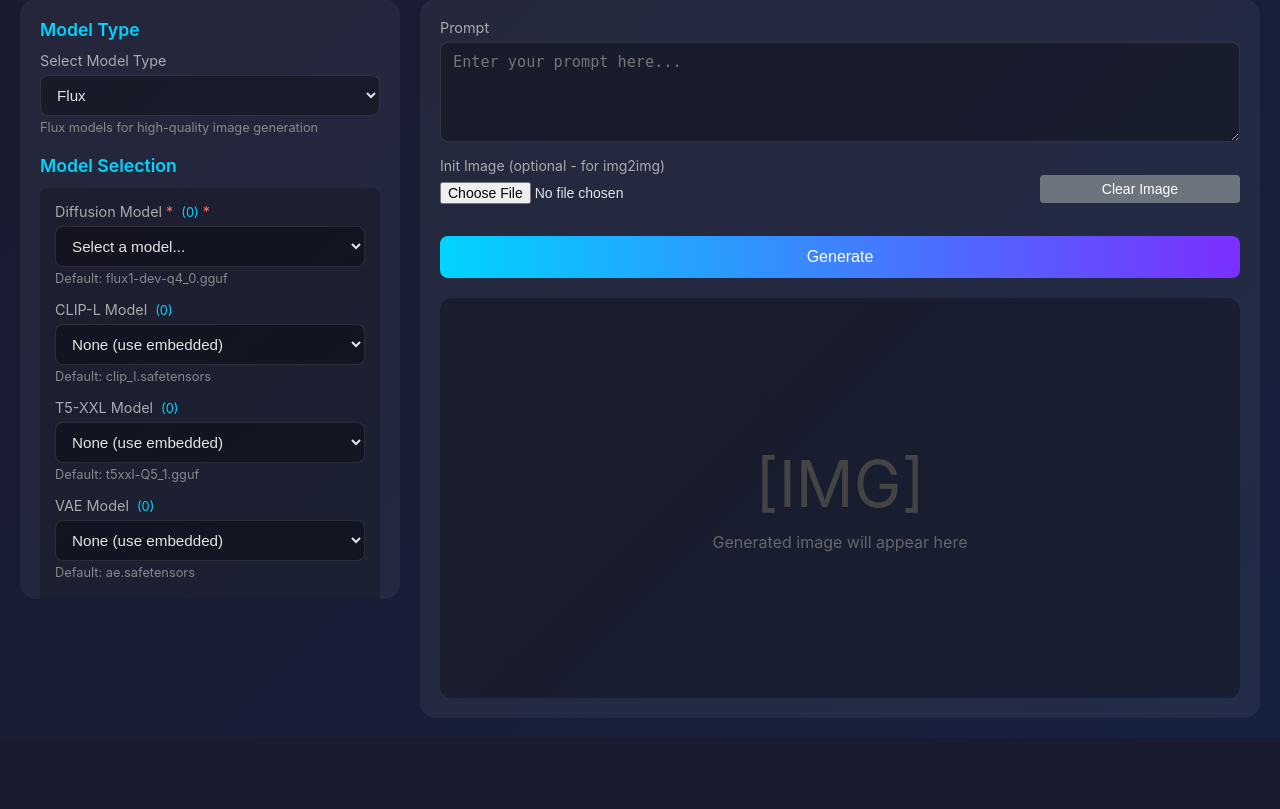
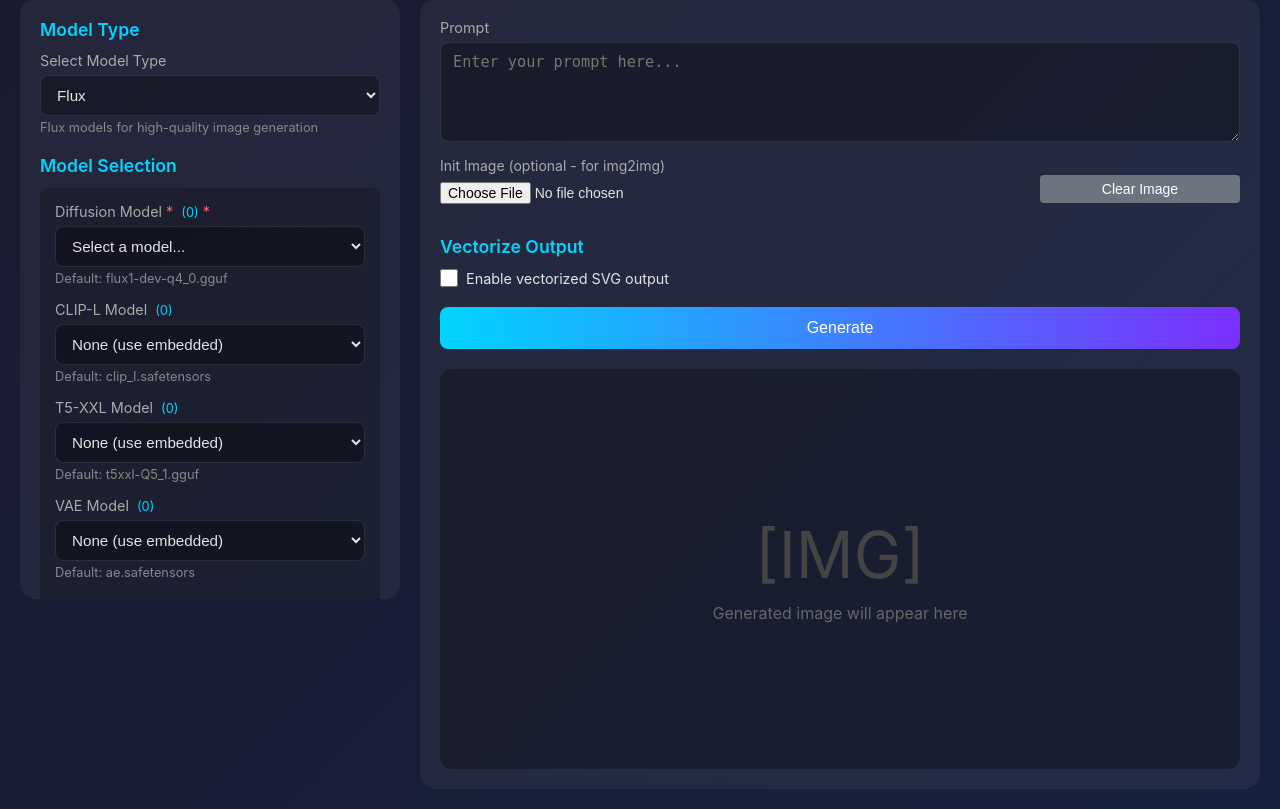
Before and after one commit to taltoris/SD.cpp-WebUI, a Flask app: page / in a window 1280 px wide. Shown: the part 235-1044 px from the top of the page. Before the commit the page ends 973 px from the top, so only its background shows below. Run offline with Flask 3, Linux system fonts and the light colour scheme; data that the repository does not hold is empty.

Commit message:
added the ability to vectorize output

```diff
--- a/app.py
+++ b/app.py
@@ -377,6 +377,21 @@ def generate():
         guidance = float(data['guidance'])
         init_img = data.get('init_img')
         strength = float(data.get('strength', 0.75)) if data.get('strength') else None
+
+        # Vectorize options
+        vectorize_enabled = data.get('vectorize', False)
+        num_colors = int(data.get('num_colors', 8))
+        as_stroke = data.get('as_stroke', False)
+        smoothness = data.get('smoothness', 0.5)
+        if isinstance(smoothness, int) and smoothness > 1:
+            smoothness = smoothness / 100.0
+        color_match = data.get('color_match', True)
+        svg_width = int(data.get('svg_width', width))
+        svg_height = int(data.get('svg_height', height))
+        min_blob_area = int(data.get('min_blob_area', 80))
+        simplify_epsilon = float(data.get('simplify_epsilon', 1.5))
+        depth_mode = data.get('depth_mode', 'y')
+        kmeans_n_init = int(data.get('kmeans_n_init', 3))
     except (ValueError, TypeError) as e:
         is_generating = False  # *** RESET FLAG ON ERROR ***
         return jsonify({'status': 'error', 'message': f'Invalid parameter type: {str(e)}'}), 400
@@ -418,11 +433,42 @@ def generate():
             )
 
         if success:
-            return jsonify({
+            # Vectorize if enabled
+            svg_filename = None
+            if vectorize_enabled:
+                try:
+                    import sys
+                    sys.path.insert(0, BASE_DIR)
+                    from vectorize import raster_to_contour_svg
+                    svg_filename = os.path.splitext(output_filename)[0] + '.svg'
+                    svg_path = os.path.join(OUTPUT_DIR, svg_filename)
+
+                    raster_to_contour_svg(
+                        png_path=output_path,
+                        svg_path=svg_path,
+                        n_levels=num_colors,
+                        as_stroke=as_stroke,
+                        smoothness=smoothness,
+                        color_match=color_match,
+                        svg_width=svg_width,
+                        svg_height=svg_height,
+                        min_blob_area=min_blob_area,
+                        simplify_epsilon=simplify_epsilon,
+                        depth_mode=depth_mode,
+                        kmeans_n_init=kmeans_n_init,
+                    )
+                    logger.info(f"Vectorized output saved to: {svg_path}")
+                except Exception as vec_error:
+                    logger.error(f"Vectorization failed: {vec_error}")
+
+            response = {
                 'status': 'success',
                 'output': output_filename,
                 'message': 'Image generated successfully'
-            })
+            }
+            if svg_filename:
+                response['svg_output'] = svg_filename
+            return jsonify(response)
         else:
             return jsonify({
                 'status': 'error',
@@ -809,6 +855,60 @@ def serve_output(filename):
     """Serve generated images"""
     return send_from_directory(OUTPUT_DIR, filename)
 
+@app.route('/vectorize', methods=['POST'])
+def vectorize():
+    """Convert a PNG to SVG using contour-based vectorization"""
+    data = request.json
+
+    png_path = data.get('png_path')
+    if not png_path:
+        return jsonify({'error': 'png_path required'}), 400
+
+    n_levels = int(data.get('n_levels', 6))
+    as_stroke = data.get('as_stroke', False)
+    smoothness = data.get('smoothness', 0.5)
+    color_match = data.get('color_match', True)
+    svg_width = int(data.get('svg_width', 512))
+    svg_height = int(data.get('svg_height', 512))
+    min_blob_area = int(data.get('min_blob_area', 80))
+    simplify_epsilon = float(data.get('simplify_epsilon', 1.5))
+    depth_mode = data.get('depth_mode', 'y')
+    kmeans_n_init = int(data.get('kmeans_n_init', 3))
+
+    try:
+        import sys
+        sys.path.insert(0, BASE_DIR)
+        from vectorize import raster_to_contour_svg
+
+        png_filename = os.path.basename(png_path)
+        svg_filename = os.path.splitext(png_filename)[0] + '.svg'
+        svg_path = os.path.join(OUTPUT_DIR, svg_filename)
+
+        raster_to_contour_svg(
+            png_path=png_path,
+            svg_path=svg_path,
+            n_levels=n_levels,
+            as_stroke=as_stroke,
+            smoothness=smoothness,
+            color_match=color_match,
+            svg_width=svg_width,
+            svg_height=svg_height,
+            min_blob_area=min_blob_area,
+            simplify_epsilon=simplify_epsilon,
+            depth_mode=depth_mode,
+            kmeans_n_init=kmeans_n_init,
+        )
+
+        return jsonify({
+            'success': True,
+            'svg_path': svg_filename,
+            'message': 'Vectorization successful'
+        })
+
+    except Exception as e:
+        logger.error(f"Vectorization failed: {e}")
+        return jsonify({'error': str(e)}), 500
+
 @app.route('/server_log')
 def server_log():
     """Get server log output"""
--- a/scripts/sd_gui.js
+++ b/scripts/sd_gui.js
@@ -620,6 +620,28 @@ txt2imgStrengthValue.textContent = this.value;
 });
 }
 
+// Vectorize options visibility
+var vectorizeCheckbox = document.getElementById('vectorize');
+var vectorizeOptions = document.getElementById('vectorizeOptions');
+
+if (vectorizeCheckbox && vectorizeOptions) {
+vectorizeCheckbox.addEventListener('change', function() {
+if (this.checked) {
+vectorizeOptions.style.display = 'block';
+} else {
+vectorizeOptions.style.display = 'none';
+}
+});
+}
+
+// Smoothness slider update
+var smoothnessSlider = document.getElementById('smoothness');
+if (smoothnessSlider) {
+smoothnessSlider.addEventListener('input', function() {
+// Could add a value display if needed
+});
+}
+
 // Model loading
 if (elements.loadModelBtn) {
 elements.loadModelBtn.addEventListener('click', loadModel);
@@ -879,6 +901,15 @@ scheduler: elements.scheduler ? elements.scheduler.value : 'normal'
 var modelConfig = config[currentModelType];
 if (modelConfig && modelConfig.defaults && modelConfig.defaults.showGuidance && elements.guidance) {
 params.guidance = parseFloat(elements.guidance.value);
+}
+
+// Vectorize options
+var vectorizeCheckbox = document.getElementById('vectorize');
+if (vectorizeCheckbox && vectorizeCheckbox.checked) {
+params.vectorize = true;
+params.num_colors = parseInt(document.getElementById('numColors').value) || 8;
+params.as_stroke = document.getElementById('asStroke').checked;
+params.smoothness = parseInt(document.getElementById('smoothness').value) || 50;
 }
 
 return params;
--- a/templates/index.html
+++ b/templates/index.html
@@ -235,6 +235,39 @@
 <div class="info-text">How much to transform the init image (0 = keep original, 1 = ignore original)</div>
 </div>
 
+<!-- Vectorize Section -->
+<div class="section" id="vectorizeSection">
+<div class="section-title">Vectorize Output</div>
+
+<div class="form-group">
+<div class="checkbox-group">
+<input type="checkbox" id="vectorize">
+<label for="vectorize">Enable vectorized SVG output</label>
+</div>
+</div>
+
+<div class="form-group" id="vectorizeOptions" style="display: none;">
+<div class="row">
+<div class="form-group">
+<label for="numColors">Num Colors/Levels</label>
+<input type="number" id="numColors" min="2" max="20" value="8">
+</div>
+<div class="form-group">
+<label for="smoothness">Smoothness</label>
+<input type="range" id="smoothness" min="0" max="100" value="50">
+<div class="info-text">Higher = smoother contours</div>
+</div>
+</div>
+
+<div class="form-group">
+<div class="checkbox-group">
+<input type="checkbox" id="asStroke">
+<label for="asStroke">Use stroke instead of fill</label>
+</div>
+</div>
+</div>
+</div>
+
 <div class="form-group">
 <button class="btn btn-primary" id="generateBtn">Generate</button>
 </div>
```
Also changed, not shown: requirements.txt (+6 -1 lines).
